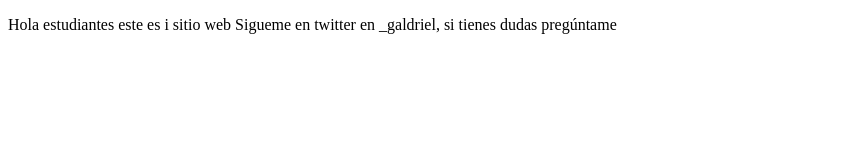
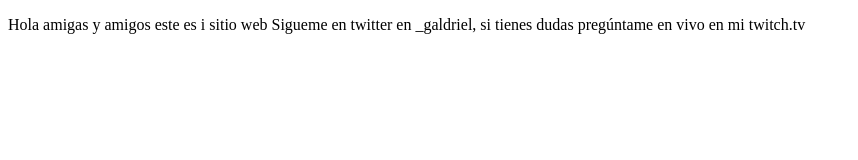
Before and after one commit to Omaralva/proyectoDemoCursoPrework, a plain HTML site: page index.html in a window 1280 px wide. Shown: the whole page, without its empty margins (0-858 px from the left). Drawn offline with Linux system fonts and the light colour scheme.

Commit message:
cambios agregamos sitio de twitch

```diff
--- a/index.html
+++ b/index.html
@@ -8,8 +8,8 @@
 </head>
 <body>
     <p>
-        Hola estudiantes este es i sitio web
-        Sigueme en twitter en _galdriel, si tienes dudas pregúntame
+        Hola amigas y amigos este es i sitio web
+        Sigueme en twitter en _galdriel, si tienes dudas pregúntame en vivo en mi twitch.tv
     </p>
 </body>
 </html>
```
